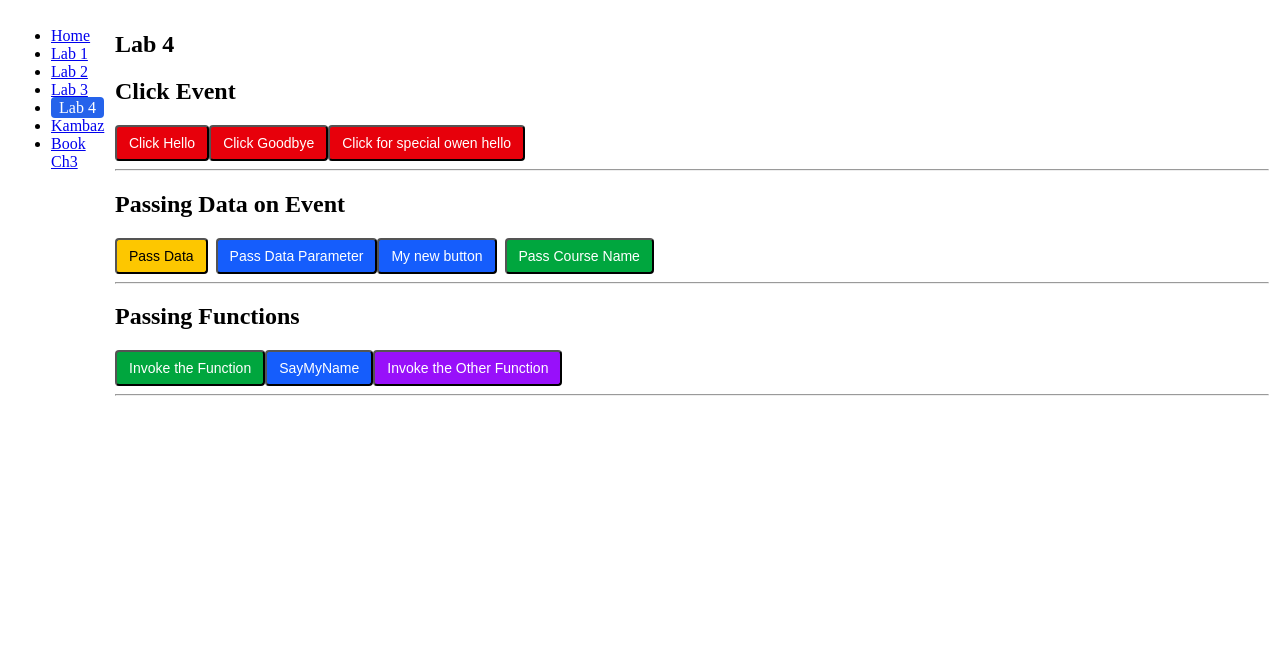
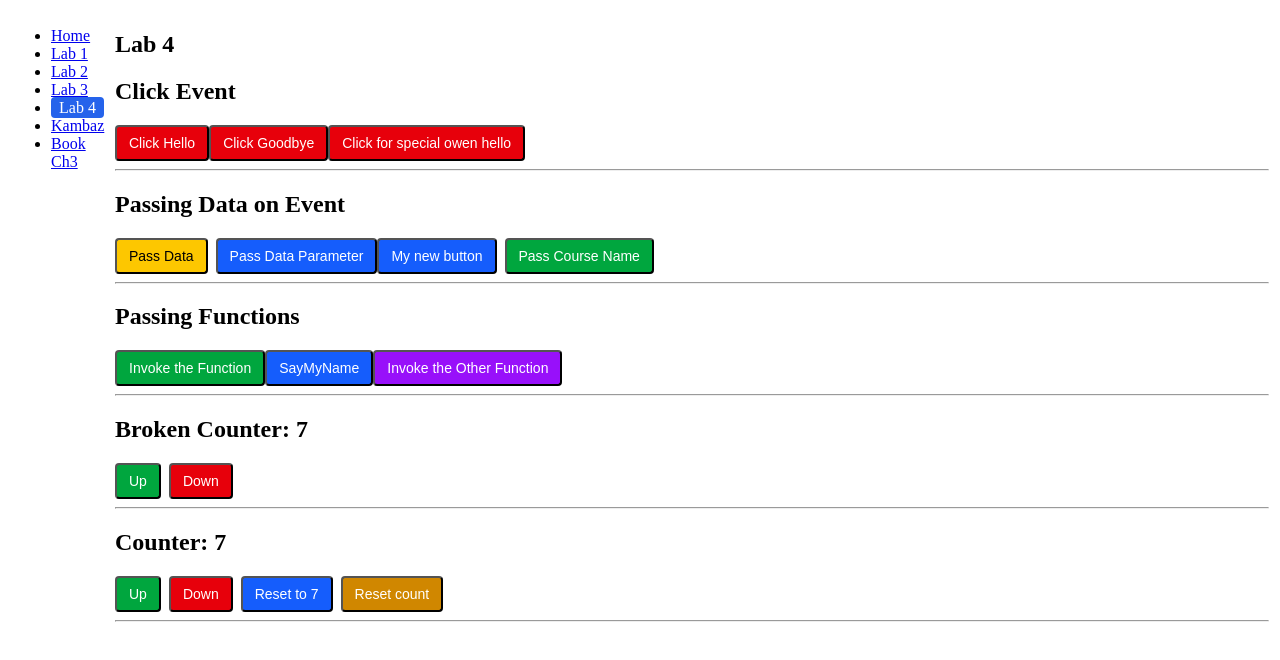
Before and after one commit to omathay/webdev-client, a Next.js app: page /labs/lab4 in a window 1280 px wide. Shown: the top 660 px of the page. Built offline with nearby package versions, Linux system fonts and the light colour scheme.

Commit message:
counters

```diff
--- /dev/null
+++ b/app/labs/lab4/Counter.tsx
@@ -0,0 +1,44 @@
+"use client";
+
+import { useState } from "react";
+
+export default function Counter() {
+  const [count, setCount] = useState(7);
+  return (
+    <div id="wd-counter">
+      <h2>Counter: {count}</h2>
+      <button
+        type="button"
+        onClick={() => setCount(count + 1)}
+        id="wd-counter-up-click"
+        className="me-2 rounded bg-green-600 px-3 py-1.5 text-sm font-medium text-white"
+      >
+        Up
+      </button>
+      <button
+        type="button"
+        onClick={() => setCount(count - 1)}
+        id="wd-counter-down-click"
+        className="me-2 rounded bg-red-600 px-3 py-1.5 text-sm font-medium text-white"
+      >
+        Down
+      </button>
+      <button
+        type="button"
+        onClick={() => setCount(7)}
+        id="wd-counter-reset-click"
+        className="me-2 rounded bg-blue-600 px-3 py-1.5 text-sm font-medium text-white"
+      >
+        Reset to 7
+      </button>
+      <button
+      type="button"
+      onClick={() => setCount(0)    }
+      className="rounded bg-yellow-600 px-3 py-1.5 text-sm font-medium text-white"
+      >
+        Reset count
+      </button>
+      <hr />
+    </div>
+  );
+}
--- /dev/null
+++ b/app/labs/lab4/CounterBroken.tsx
@@ -0,0 +1,33 @@
+"use client";
+
+export default function CounterBroken() {
+  let count = 7;
+  return (
+    <div id="wd-counter-broken">
+      <h2>Broken Counter: {count}</h2>
+      <button
+        type="button"
+        onClick={() => {
+          count++;
+          console.log(count);
+        }}
+        id="wd-counter-broken-up-click"
+        className="me-2 rounded bg-green-600 px-3 py-1.5 text-sm font-medium text-white"
+      >
+        Up
+      </button>
+      <button
+        type="button"
+        onClick={() => {
+          count--;
+          console.log(count);
+        }}
+        id="wd-counter-broken-down-click"
+        className="rounded bg-red-600 px-3 py-1.5 text-sm font-medium text-white"
+      >
+        Down
+      </button>
+      <hr />
+    </div>
+  );
+}
--- a/app/labs/lab4/page.tsx
+++ b/app/labs/lab4/page.tsx
@@ -1,6 +1,8 @@
 "use client";
 import "../lab2/tailwind/utilities.css";
 import ClickEvent from "./ClickEvent";
+import Counter from "./Counter";
+import CounterBroken from "./CounterBroken";
 import PassingDataOnEvent from "./PassingDataOnEvent";
 import PassingFunctions from "./PassingFunctions";
 
@@ -12,7 +14,8 @@ export default function Lab4() {
       <ClickEvent />
       <PassingDataOnEvent />
       <PassingFunctions message={sayHello} theFunction={(message) => alert(message)} sayName={() => alert("Owen")} theOtherFunction={() => alert("Sample from parent")}/>
-
+      <CounterBroken />
+      <Counter />
     </div>
   );
 }
```
